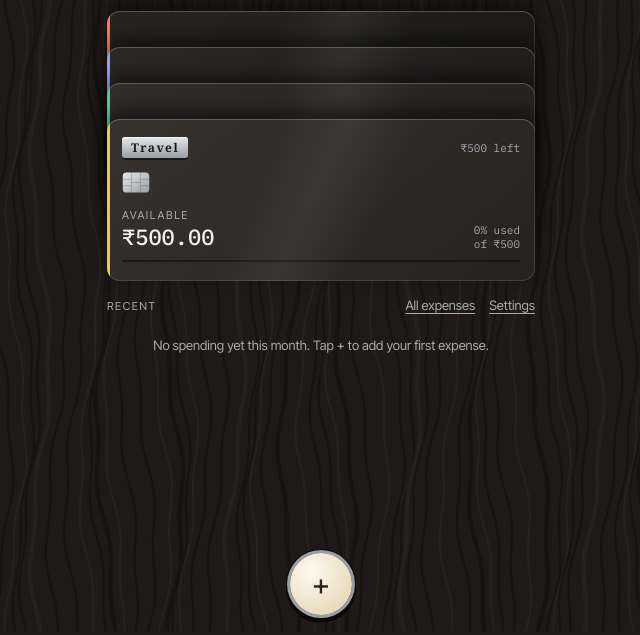
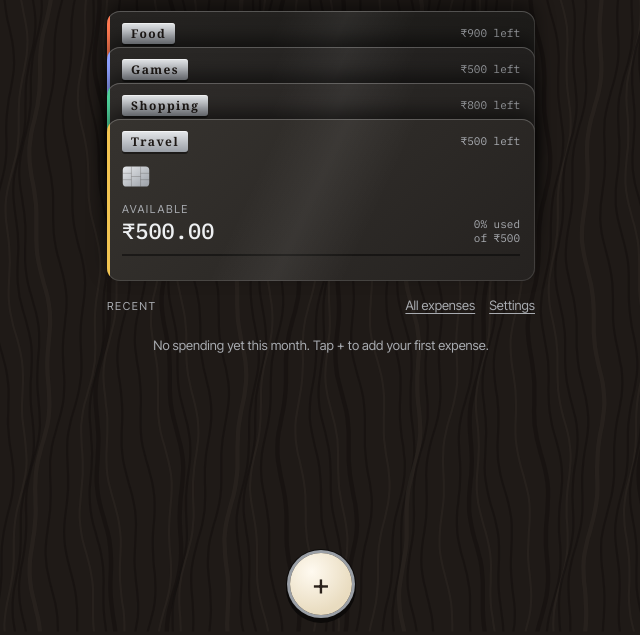
Before and after one commit to Arjun-agl/wallet, a plain HTML site: page index.html in a window 1280 px wide. Shown: the part 165-800 px from the top of the page, without its empty margins (319-959 px from the left). Drawn offline with Linux system fonts and the light colour scheme; a web font is replaced by a local one.

Commit message:
Show names on the cards behind the front card
Co-Authored-By: Claude Opus 5.5 <noreply@anthropic.com>

```diff
--- a/index.html
+++ b/index.html
@@ -71,7 +71,8 @@ input[type=date]{color-scheme:dark}
 .stack{position:relative}
 .wcard{position:absolute;left:0;right:0;height:162px;border-radius:13px;padding:12px 15px;overflow:hidden;
   box-shadow:0 -8px 18px rgba(0,0,0,.5),inset 0 0 0 1px rgba(230,232,235,.14),inset 0 1px 0 rgba(255,255,255,.12);
-  transition:top .28s cubic-bezier(.2,.8,.2,1);text-align:left;width:100%;display:block}
+  transition:top .28s cubic-bezier(.2,.8,.2,1);cursor:pointer;outline-offset:2px}
+.wcard:focus-visible{outline:2px solid var(--silver-hi)}
 .wcard::after{content:"";position:absolute;inset:0;background:linear-gradient(115deg,transparent 35%,rgba(255,255,255,.06) 48%,transparent 62%);pointer-events:none}
 .wcard .stripe{position:absolute;left:0;top:0;bottom:0;width:3px}
 .wtop{position:relative;display:flex;justify-content:space-between;align-items:center;gap:8px}
@@ -370,7 +371,8 @@ label.f{display:block;font-size:11px;letter-spacing:.12em;text-transform:upperca
       order.forEach((c, i) => {
         const front = c.id === frontId, v = spent[c.id] || 0, l = c.limit - v, pct = c.limit ? Math.min(100, Math.round(v / c.limit * 100)) : 0;
         const [a, b] = CARD_SHADES[Math.min(i, CARD_SHADES.length - 1)];
-        const card = mk('button', 'wcard'); card.type = 'button'; card.style.top = (i * STEP) + 'px'; card.style.background = `linear-gradient(140deg,${a},${b})`;
+        const card = mk('div', 'wcard'); card.setAttribute('role', 'button'); card.tabIndex = 0; card.style.top = (i * STEP) + 'px';
+        card.addEventListener('keydown', e => { if (e.key === 'Enter' || e.key === ' ') { e.preventDefault(); card.click(); } }); card.style.background = `linear-gradient(140deg,${a},${b})`;
         card.setAttribute('aria-label', `${c.name}: ${inr(l)} left of ${inr(c.limit)}`);
         const stripe = mk('div', 'stripe'); stripe.style.background = c.color;
         const top = mk('div', 'wtop'); top.append(mk('span', 'wname plate metal', c.name));
--- a/sw.js
+++ b/sw.js
@@ -1,5 +1,5 @@
 // Keeps the app working offline. Your expenses stay in this device's storage and are never sent anywhere.
-const CACHE = 'ebony-purse-v1';
+const CACHE = 'ebony-purse-v2';
 const SHELL = ['./', './index.html', './manifest.webmanifest', './icon-192.png', './icon-512.png', './apple-touch-icon.png'];
 
 self.addEventListener('install', e => {
```
